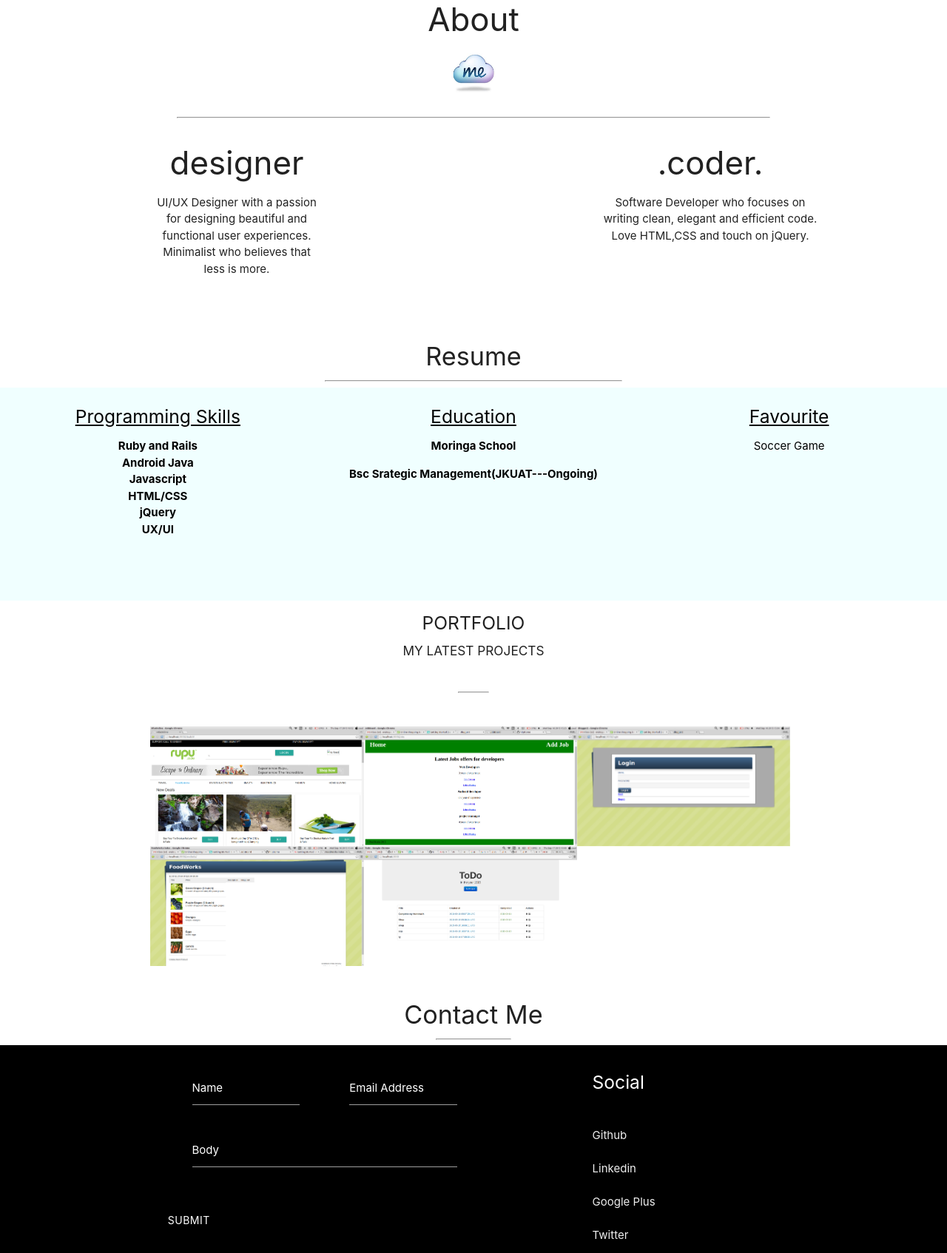
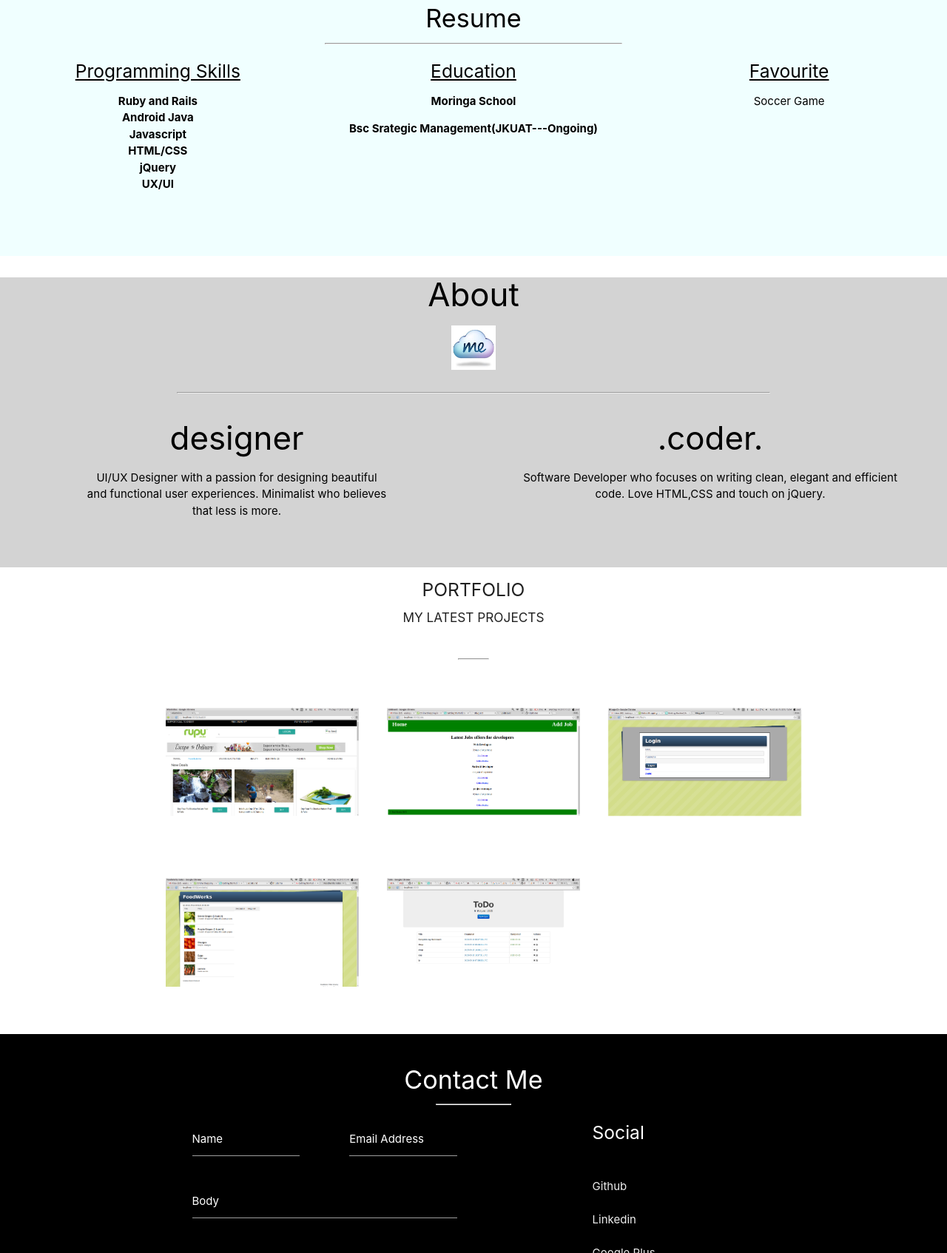
Before and after one commit to Wyns/Wyns.github.io, a plain HTML site: page index.html in a window 1280 px wide. Shown: the part 678-2372 px from the top of the page at 74% size. Drawn offline with nearby package versions, Linux system fonts and the light colour scheme; files that its build step writes are made by us from their sources; files whose address does not match are found by name.

Commit message:
modified personal website

```diff
--- a/index.html
+++ b/index.html
@@ -59,30 +59,10 @@ $(document).ready(function(){
       </div>
        <p style="color:white; text-align: center; font-family:fantasy">with a healthy appetite for interactive design and everything digital.<br> I like to make things happen, and I like them to happen as <br>"awesomely" as possible.If you'd like <br>to share some thoughts or just <br>say CIAO! do get in touch.</p>
     </div>
-    <div id="about">
-    <h3 style=" text-align: center;">About </h3>
-    <img class="me" src="/images/about.jpg" align="middle" style="border-style: none;hight:50px;width:60px">
-    <br>
-     <hr style="width:800px; color:rgba(0,0,0,0.4);" />
 
-     <div class="row">
-      <div class="col s6">
-          <h3 style="text-align:center, font-family:Arial">designer</h3>
-<p style="text-align:center" >UI/UX Designer with a passion<br> for designing beautiful and<br> functional user experiences. <br>Minimalist who believes that<br> less is more.</p>
-
-         </div>
-
-      <div class="col s6">
-          <h3 style="text-align:center, font-family:Arial;">.coder.</h3>
-              <p style="text-align:center">Software Developer who focuses on<br>  writing clean, elegant and efficient code.<br> Love HTML,CSS and touch on jQuery. </p>
-         </div>
-    </div>
-    </div>
-
-     <h4 class="res">Resume</h4>
+     <div id="resume">
+         <h4 class="res">Resume</h4>
          <hr style="width:400px; color:rgba(0,0,0,0.4);" />
-    <div id="resume">
-
         <div class="row">
             <div class="col s4">
             <h5 style="text-align:center; text-decoration: underline;">Programming Skills</h5>
@@ -109,6 +89,28 @@ $(document).ready(function(){
             </div>
         </div>
     </div>
+    <div id="about">
+    <h3 style=" text-align: center;">About </h3>
+    <img class="me" src="/images/about.jpg" align="middle" style="border-style: none;hight:50px;width:60px">
+    <br>
+     <hr style="width:800px; color:rgba(0,0,0,0.4);" />
+
+     <div class="row">
+      <div class="col s6">
+          <h3 style="text-align:center, font-family:Arial">designer</h3>
+<p style="text-align:center" >UI/UX Designer with a passion for designing beautiful<br> and functional user experiences. Minimalist who believes <br>that less is more.</p>
+
+         </div>
+
+      <div class="col s6">
+          <h3 style="text-align:center, font-family:Arial;">.coder.</h3>
+              <p style="text-align:center">Software Developer who focuses on  writing clean, elegant and efficient <br>code. Love HTML,CSS and touch on jQuery. </p>
+         </div>
+    </div>
+    </div>
+
+
+
 
 <!--
 <div id="section">
@@ -120,23 +122,37 @@ $(document).ready(function(){
   <h5>portfolio</h5>
   <h6>MY LATEST PROJECTS</h6>
   <hr>
-  <div class="row">
-    <div class="col s12 m12 l12 portfolio-holder">
-        <a href="http://localhost:3000/deals?#"><img class="materialboxed" src="/images/rupurupu.png"></a>
+  <div class="row" >
+    <div class="col s4">
+        <a href="http://localhost:3000/deals?#"><img class="materialboxed" src="/images/rupurupu.png" height="20" width="20"></a>
+      </div>
+      <div class="col s4">
      <a href="http://localhost:3000/jobs"><img class="materialboxed" src="/images/jobs.png"></a>
+      </div>
+      <div class="col s4">
         <a href="http://localhost:3000/"><img class="materialboxed" src="/images/login.png"></a>
+      </div>
+        </div>
+      <div class="row">
+    <div class="col s4">
         <a href="http://localhost:3000/products/"><img class="materialboxed" src="/images/seller.png"></a>
+          </div>
+
+    <div class="col s4">
         <a href="http://localhost:3000"><img class="materialboxed" src="/images/todo.png"></a>
+          </div>
+  </div>
     </div>
-  </div>
-</div>
+
+
 
 
    <!--     website footer   -->
-         <h4 style="text-align:center;">Contact Me</h4>
-     <hr style="width:100px; color:rgba(0,0,0,0.4);" />
+
 
         <footer class="page-footer black">
+            <h4 style="text-align:center; color:white;">Contact Me</h4>
+     <hr style="width:100px; color:rgba(0,0,0,0.4);" />
           <div class="container">
             <div class="row">
               <div class="left form col l6 s12 black" id="contact">
@@ -192,7 +208,7 @@ $(document).ready(function(){
             </div>
           </div>
 
-    </div>
+
 
 </body>
 </html>
--- a/paul.css
+++ b/paul.css
@@ -19,6 +19,9 @@
 
 #about{
     padding-bottom: 30px;
+    background-color:lightgrey;
+    color:black;
+
 }
 /*
 .wrapper{
@@ -38,7 +41,7 @@
      font-size: 50px;
     color: white;
     white-space: nowrap;
-    -webkit-animation: rightThenLeft 4s linear;
+    -webkit-animation: rightThenLeft 3s linear;
 }
 
 
@@ -49,7 +52,7 @@
 }
 #resume{
 /*     background-image: url("/images/gren.jpg");*/
-    background-color: azure;
+    background-color:azure;
     color: black;
     padding-top: 10px;
     padding-bottom: 50px;
@@ -85,15 +88,19 @@
     margin-bottom: 45px;
 }
 
+/*
 .portfolio .portfolio-holder
 {
     clear: both;
     text-align: center;
 }
+*/
 
-.portfolio img
+.materialboxed
 {
-    width: 33%;
-    display: inline-block;
-    float: left;
+    width: 109%;
+    height: 120%;
+    margin: 0px 1px;
+        padding: 20px
+
 }
```
